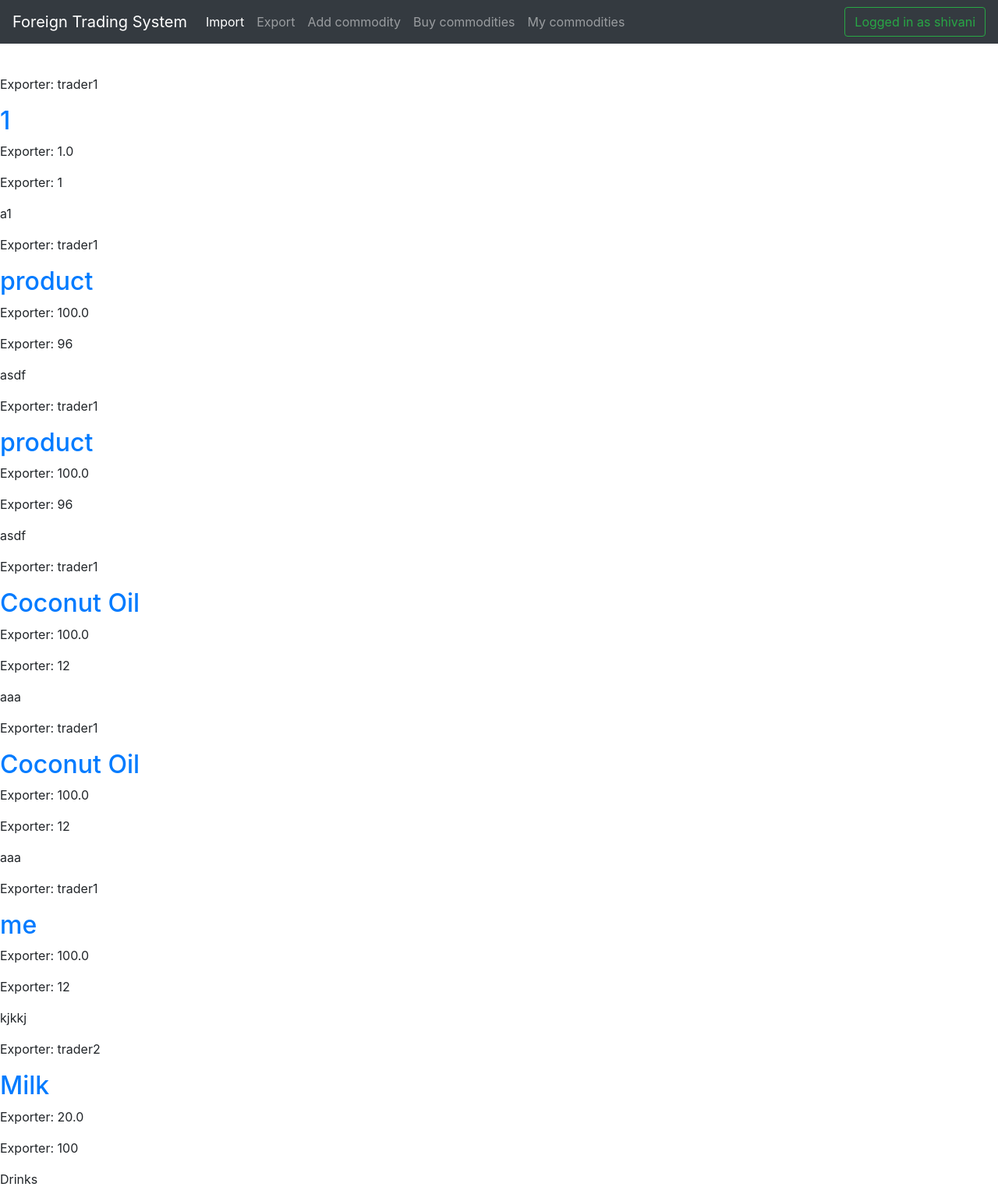
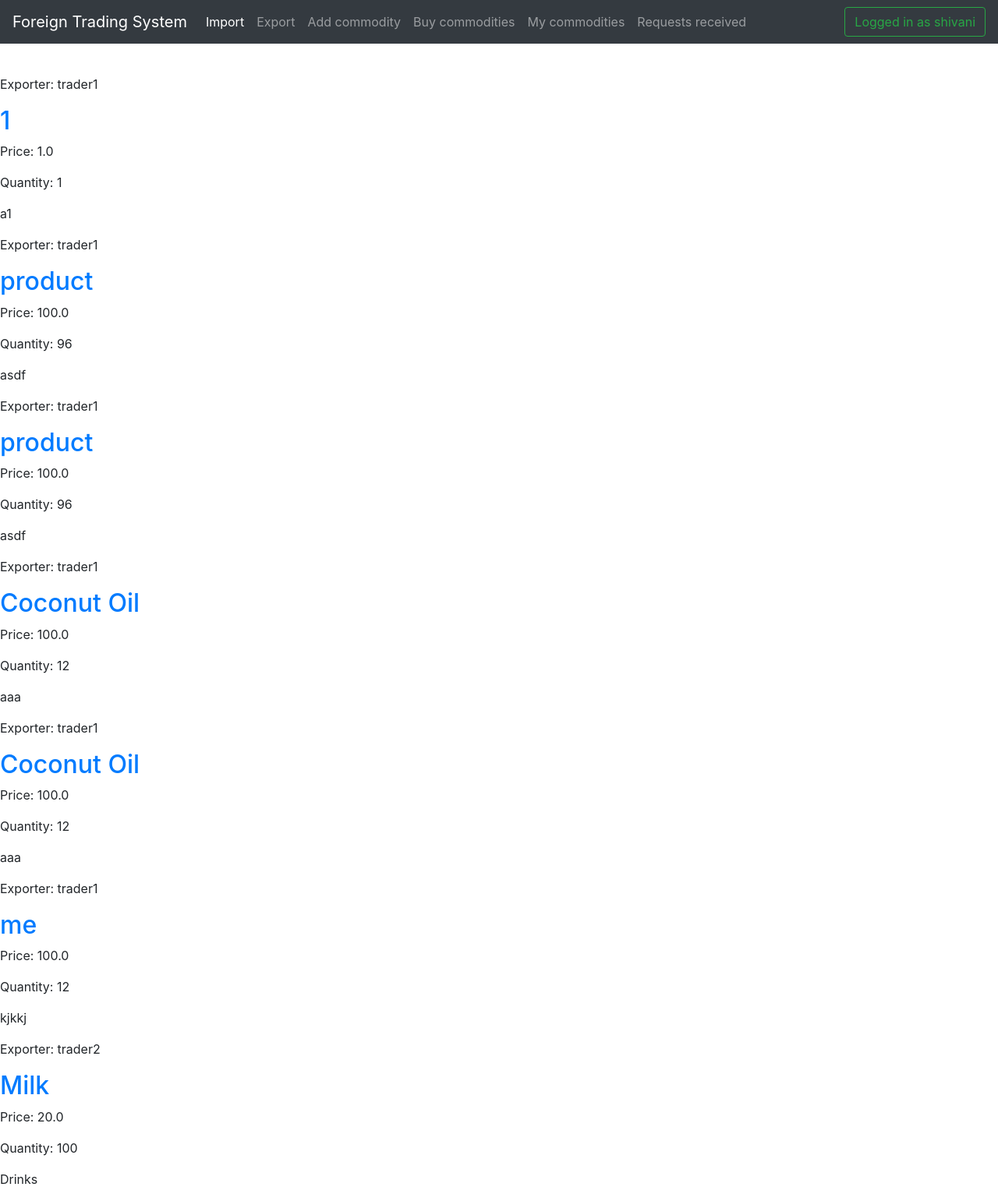
Before and after one commit to shivaniagr97/SEProject, a Django app: page /trade/ in a window 1280 px wide. Shown: the whole page at 78% size. Run offline with Django 3.2, Linux system fonts and the light colour scheme; a user stored in the database is signed in; data comes from the database, SQL or seed files in the repository; both versions use the stored data as it was after the commit; some libraries are stand-ins or nearby versions.

Commit message:
request done

```diff
--- a/tradingSys/templates/basetemp.html
+++ b/tradingSys/templates/basetemp.html
@@ -34,6 +34,9 @@
             <li class="nav-item">
               <a class="nav-link" href="{% url 'mycommodities-view' %}">My commodities</a>
             </li>
+            <li class="nav-item">
+              <a class="nav-link" href="{% url 'requests-view' %}">Requests received</a>
+            </li>
           </ul>
           <!-- <form class="form-inline my-2 my-lg-0">
             <input class="form-control mr-sm-2" type="text" placeholder="Search" aria-label="Search"> -->
--- a/tradingSys/trade/admin.py
+++ b/tradingSys/trade/admin.py
@@ -1,6 +1,7 @@
 from django.contrib import admin
-from trade.models import Commodity, Trade
+from trade.models import Commodity, Trade, Request
 # Register your models here.
 
 admin.site.register(Commodity)
 admin.site.register(Trade)
+admin.site.register(Request)
--- a/tradingSys/trade/templates/trade/trader.html
+++ b/tradingSys/trade/templates/trade/trader.html
@@ -5,9 +5,10 @@
       <div>
           <p>Exporter: {{ post.exporterName }}</p>
           <h2><a href="">{{ post.commodityName }}</a></h2>
-          <p>Exporter: {{ post.price }}</p>
-          <p>Exporter: {{ post.quantityAvailable }}</p>
+          <p>Price: {{ post.price }}</p>
+          <p>Quantity: {{ post.quantityAvailable }}</p>
           <p>{{ post.description|linebreaksbr }}</p>
+          <p> </p>
       </div>
   {% endfor %}
 {% endblock %}
--- a/tradingSys/trade/urls.py
+++ b/tradingSys/trade/urls.py
@@ -1,9 +1,10 @@
 from django.conf.urls import url
 from .views import homePageView
-from .views import commodityCreateView, myCommoditiesView, my_view
+from .views import commodityCreateView, myCommoditiesView, my_view, requestsShow
 urlpatterns = [
     url(r'^$', homePageView, name='home'),
     url(r'^commodity/add/$', commodityCreateView, name='commodity-add'),
     url(r'^commodity/buy/$', my_view, name='commodity-buy'),
+    url(r'^commodity/requests/$', requestsShow, name='requests-view'),
     url(r'^mycommodities/view/$', myCommoditiesView, name='mycommodities-view'),
 ]
--- a/tradingSys/trade/views.py
+++ b/tradingSys/trade/views.py
@@ -6,7 +6,7 @@ from .forms import CommodityForm, RequestForm
 # Create your views here.
 from django.http import HttpResponse
 from django.http import HttpResponseRedirect
-from .models import Commodity
+from .models import Commodity ,Request
 # from django.core.urlresolvers import reverse_lazy
 from django.views.generic import (
     UpdateView,
@@ -18,16 +18,18 @@ from django.views.generic import (
 
 # @transaction.non_atomic_requests
 def my_view(request):
-    posts= Commodity.objects.exclude(exporterName = request.user)
+    # posts= Commodity.objects.exclude(exporterName = request.user)
     form = RequestForm(request.POST or None)
     if form.is_valid():
         obj = form.save(commit=False)
         obj.user = request.user
         obj.save()
-        for post in posts:
-            if post.commodityName == form.commodityName:
-                # post.quantityAvailable = post.quantityAvailable - form.quantityAvailable
-                return HttpResponseRedirect(reverse('mycommodities-view'))
+        # for post in posts:
+        #     print post
+        #     print form.fields['commodityName']
+        #     if post.commodityName == form.fields['commodityName']:
+        #         # post.quantityAvailable = post.quantityAvailable - form.quantityAvailable
+        #         return HttpResponseRedirect(reverse('mycommodities-view'))
         return HttpResponseRedirect(reverse('commodity-buy'))
     context = {
         'form' : form
@@ -51,9 +53,17 @@ def commodityCreateView(request):
     }
     return render(request,'trade/add_commodity.html',context)
 
+def requestsShow(request):
+    posts= Request.objects.filter(exporterName = request.user)
+    print posts
+    context = {
+        'posts' : posts
+    }
+    return render(request,'trade/requests.html',context)
 
 def homePageView(request):
     posts= Commodity.objects.exclude(exporterName = request.user)
+    print posts
     context = {
         'posts' : posts
     }
```
Also changed, not shown: tradingSys/trade/templates/trade/requests.html (added, +13 -0 lines), tradingSys/db.sqlite3, tradingSys/trade/migrations/0008_request.py (added), 4 other files.
